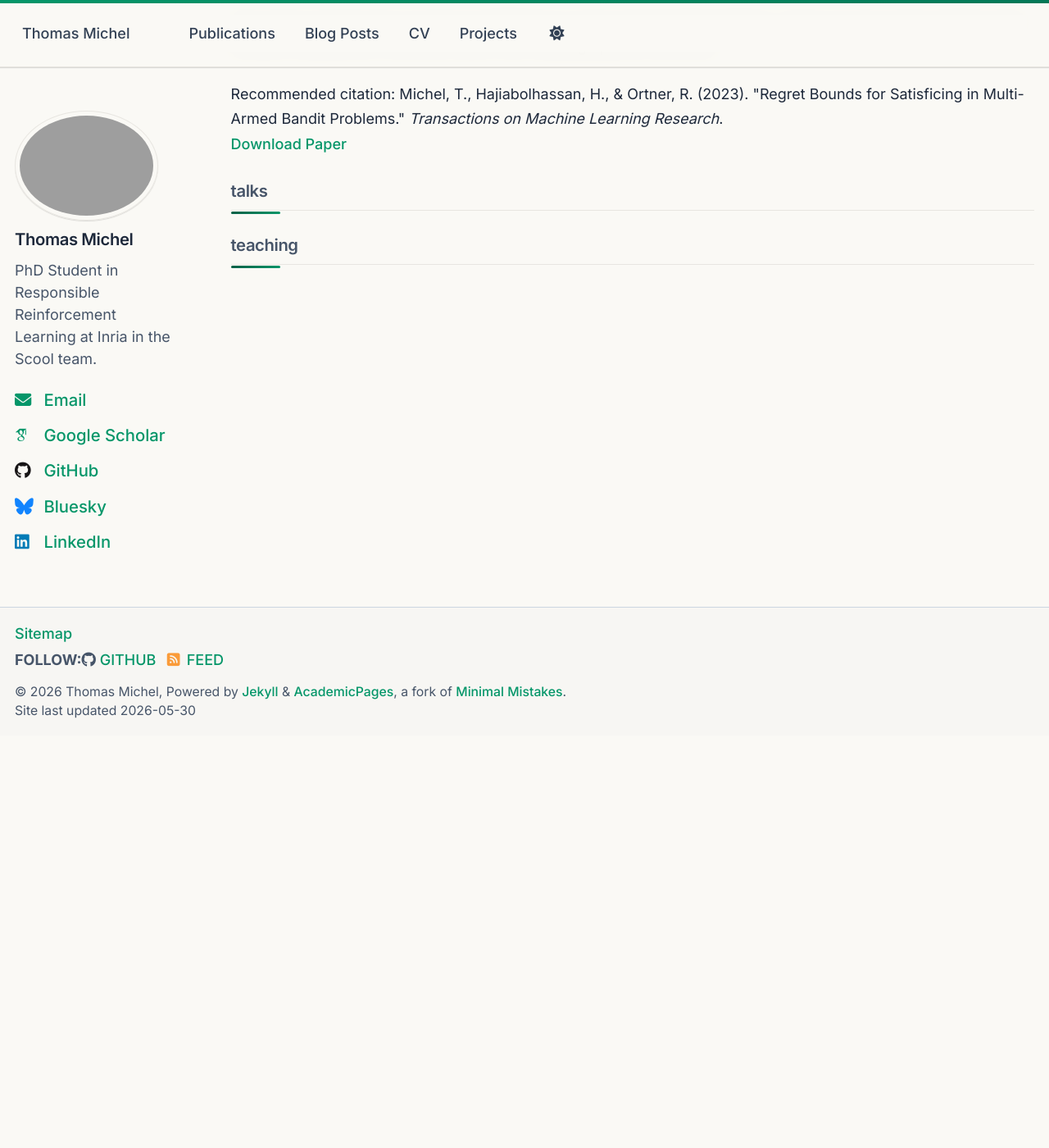
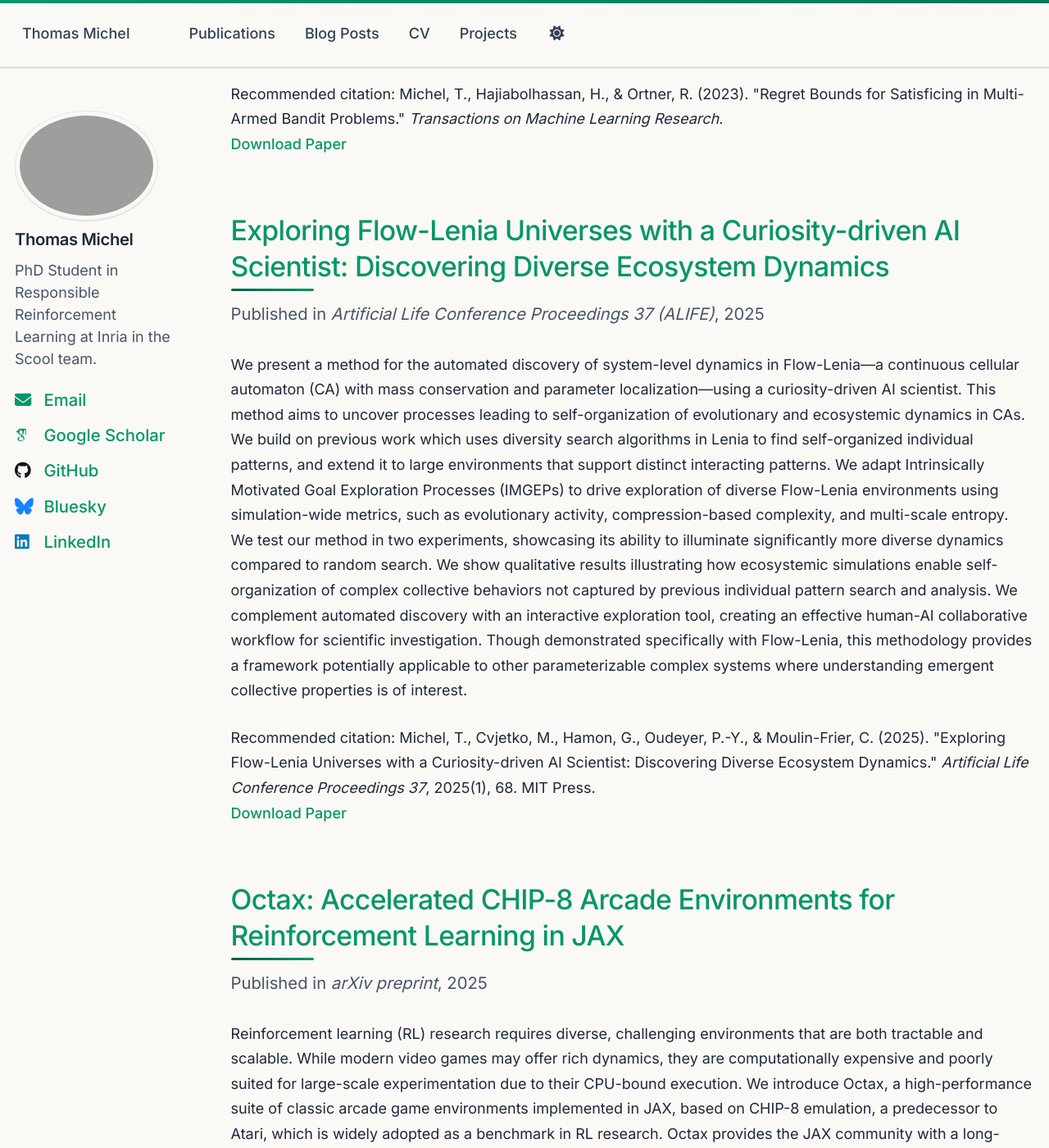
Before and after one commit to Thomick/Thomick.github.io, a Jekyll site: the page built from _pages/collection-archive.html, in a window 1280 px wide and 1400 px high, scrolled down 503 px. Shown: the whole window at 82% size. Built offline with Jekyll 4.4.1, drawn with Linux system fonts in a browser that asks for light colours; some web fonts are replaced; a script that is not in the unit is left out; some of the changed text lies outside the part shown.

Commit message:
Update citations

```diff
--- a/_config.yml
+++ b/_config.yml
@@ -86,6 +86,8 @@ publication_category:
     title: 'Journal Articles'
   conferences:
     title: 'Conference Papers'
+  preprints:
+    title: 'Preprints'
 
 # Site Settings
 teaser                   :  # filename of teaser fallback teaser image placed in /images/, .e.g. "500x300.png"
--- /dev/null
+++ b/_publications/dp-sprt.md
@@ -0,0 +1,11 @@
+---
+title: "DP-SPRT: Differentially Private Sequential Probability Ratio Tests"
+collection: publications
+category: conferences
+permalink: /publications/dp-sprt
+date: 2026-05-01
+venue: 'International Conference on Artificial Intelligence and Statistics (AISTATS)'
+paperurl: 'https://arxiv.org/abs/2508.06377'
+citation: 'Michel, T., Basu, D., &amp; Kaufmann, E. (2026). &quot;DP-SPRT: Differentially Private Sequential Probability Ratio Tests.&quot; <i>The 29th International Conference on Artificial Intelligence and Statistics (AISTATS)</i>. Spotlight presentation.'
+excerpt: 'We revisit Wald''s celebrated Sequential Probability Ratio Test for sequential tests of two simple hypotheses, under privacy constraints. We propose DP-SPRT, a wrapper that can be calibrated to achieve desired error probabilities and privacy constraints, addressing a gap in previous work. DP-SPRT relies on a private mechanism that processes a sequence of queries and stops after privately determining when the query results fall outside a predefined interval. This OutsideInterval mechanism improves upon naive composition of existing techniques like AboveThreshold, achieving a factor-of-2 privacy improvement and thus potentially benefiting other continual monitoring procedures. We prove generic upper bounds on the error and sample complexity of DP-SPRT that can accommodate various noise distributions based on the practitioner''s privacy needs. We exemplify them in two settings: Laplace noise (pure Differential Privacy) and Gaussian noise (Rényi differential privacy). In the former setting, by providing a lower bound on the sample complexity of any $\varepsilon$-DP test with prescribed type I and type II errors, we show that DP-SPRT is near optimal when both errors are small and the two hypotheses are close. Moreover, we conduct an experimental study revealing its good practical performance.'
+---
--- /dev/null
+++ b/_publications/flow-lenia.md
@@ -0,0 +1,11 @@
+---
+title: "Exploring Flow-Lenia Universes with a Curiosity-driven AI Scientist: Discovering Diverse Ecosystem Dynamics"
+collection: publications
+category: conferences
+permalink: /publications/flow-lenia
+date: 2025-07-01
+venue: 'Artificial Life Conference Proceedings 37 (ALIFE)'
+paperurl: 'https://arxiv.org/abs/2505.15998'
+citation: 'Michel, T., Cvjetko, M., Hamon, G., Oudeyer, P.-Y., &amp; Moulin-Frier, C. (2025). &quot;Exploring Flow-Lenia Universes with a Curiosity-driven AI Scientist: Discovering Diverse Ecosystem Dynamics.&quot; <i>Artificial Life Conference Proceedings 37</i>, 2025(1), 68. MIT Press.'
+excerpt: 'We present a method for the automated discovery of system-level dynamics in Flow-Lenia—a continuous cellular automaton (CA) with mass conservation and parameter localization—using a curiosity-driven AI scientist. This method aims to uncover processes leading to self-organization of evolutionary and ecosystemic dynamics in CAs. We build on previous work which uses diversity search algorithms in Lenia to find self-organized individual patterns, and extend it to large environments that support distinct interacting patterns. We adapt Intrinsically Motivated Goal Exploration Processes (IMGEPs) to drive exploration of diverse Flow-Lenia environments using simulation-wide metrics, such as evolutionary activity, compression-based complexity, and multi-scale entropy. We test our method in two experiments, showcasing its ability to illuminate significantly more diverse dynamics compared to random search. We show qualitative results illustrating how ecosystemic simulations enable self-organization of complex collective behaviors not captured by previous individual pattern search and analysis. We complement automated discovery with an interactive exploration tool, creating an effective human-AI collaborative workflow for scientific investigation. Though demonstrated specifically with Flow-Lenia, this methodology provides a framework potentially applicable to other parameterizable complex systems where understanding emergent collective properties is of interest.'
+---
--- /dev/null
+++ b/_publications/octax.md
@@ -0,0 +1,11 @@
+---
+title: "Octax: Accelerated CHIP-8 Arcade Environments for Reinforcement Learning in JAX"
+collection: publications
+category: preprints
+permalink: /publications/octax
+date: 2025-10-02
+venue: 'arXiv preprint'
+paperurl: 'https://arxiv.org/abs/2510.01764'
+citation: 'Radji, W., Michel, T., &amp; Piteau, H. (2025). &quot;Octax: Accelerated CHIP-8 Arcade Environments for Reinforcement Learning in JAX.&quot; <i>arXiv preprint arXiv:2510.01764</i>.'
+excerpt: 'Reinforcement learning (RL) research requires diverse, challenging environments that are both tractable and scalable. While modern video games may offer rich dynamics, they are computationally expensive and poorly suited for large-scale experimentation due to their CPU-bound execution. We introduce Octax, a high-performance suite of classic arcade game environments implemented in JAX, based on CHIP-8 emulation, a predecessor to Atari, which is widely adopted as a benchmark in RL research. Octax provides the JAX community with a long-awaited end-to-end GPU alternative to the Atari benchmark, offering image-based environments, spanning puzzle, action, and strategy genres, all executable at massive scale on modern GPUs. Our JAX-based implementation achieves orders-of-magnitude speedups over traditional CPU emulators while maintaining perfect fidelity to the original game mechanics. We demonstrate Octax''s capabilities by training RL agents across multiple games, showing significant improvements in training speed and scalability compared to existing solutions. The environment''s modular design enables researchers to easily extend the suite with new games or generate novel environments using large language models, making it an ideal platform for large-scale RL experimentation.'
+---
--- /dev/null
+++ b/_publications/sequential-membership-inference.md
@@ -0,0 +1,11 @@
+---
+title: "Sequential Membership Inference Attacks"
+collection: publications
+category: preprints
+permalink: /publications/sequential-membership-inference
+date: 2026-02-23
+venue: 'arXiv preprint'
+paperurl: 'https://arxiv.org/abs/2602.16596'
+citation: 'Michel, T., Basu, D., &amp; Kaufmann, E. (2026). &quot;Sequential Membership Inference Attacks.&quot; <i>arXiv preprint arXiv:2602.16596</i>.'
+excerpt: 'Modern AI models are not static. They go through multiple updates in their lifecycles. We propose to design Sequential Membership Inference (SeMI) attacks leading to tighter privacy audits by exploiting the sequence of models and injecting a target canary at a controlled insertion time. First, for empirical mean computation, we develop SeMI*, an optimal SeMI attack to identify the presence of a target inserted at a specific insertion step. We derive the power of SeMI* to show that accessing the model sequence yields more powerful MI attacks than scrutinising only the final model. SeMI* exhibits an isolation property—its power depends on the statistics obtained right before and after insertion of the target. Leveraging this insight, we develop practical white-box (accessing model gradients) and black-box (accessing loss) SeMI attacks against models trained with (DP-)SGD. Across datasets and models trained with (DP-)SGD, our experiments show that SeMI attacks achieve higher powers than snapshot-independent baselines, and yield tighter privacy audits thanks to (a) control over the insertion time and (b) observations across the model sequence.'
+---
```
